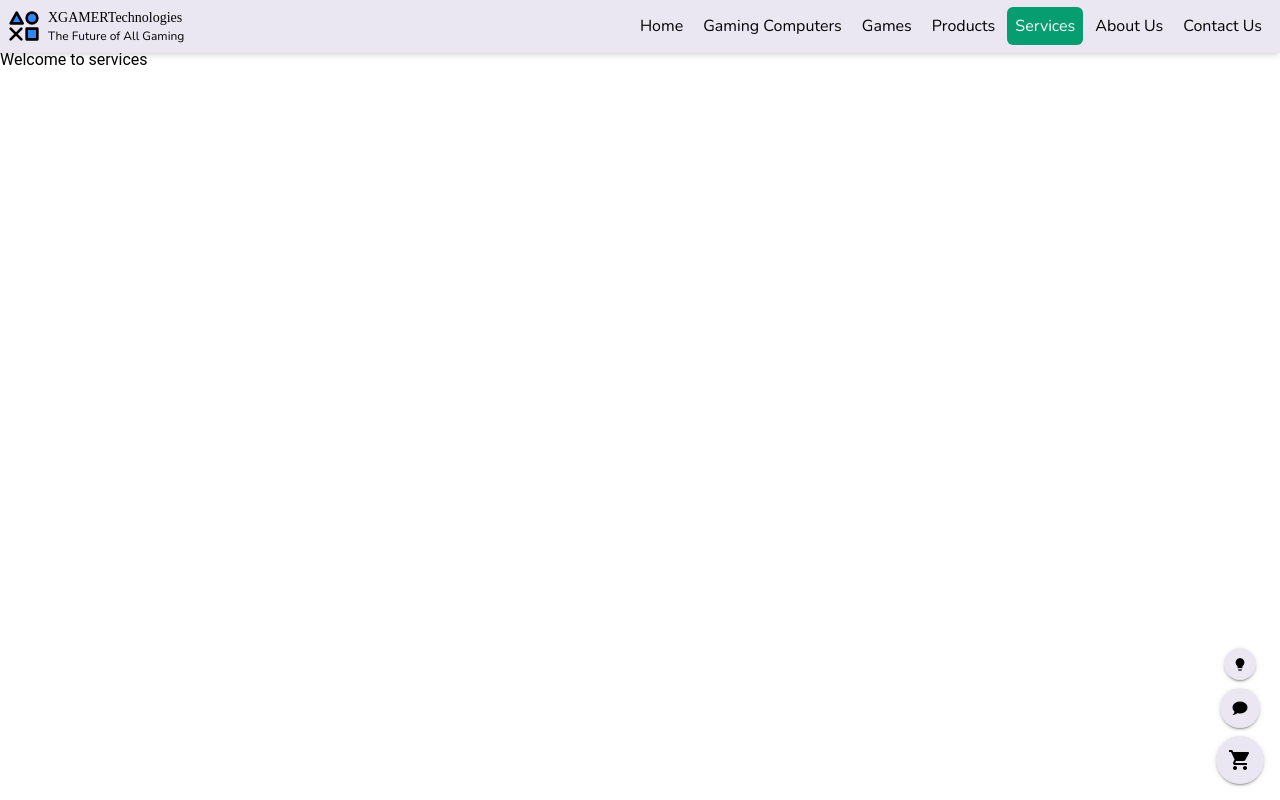
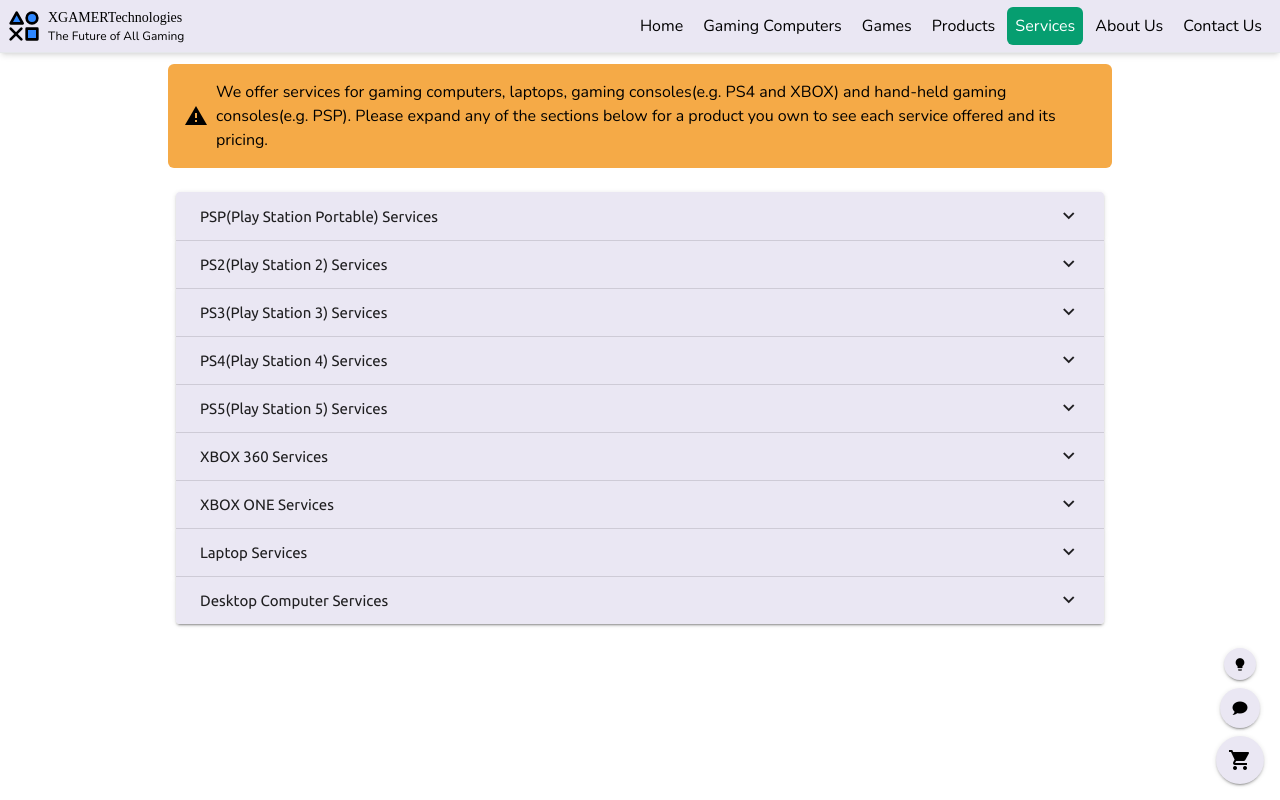
Before and after one commit to Q-T5/xgtech-rewrite, a Vue app: page /xgtech-rewrite/services in a window 1280 px wide. Built offline with nearby package versions, Linux system fonts and the light colour scheme; a web font is replaced by a local one.

Commit message:
Create basic ideology for services view

```diff
--- a/src/views/ServicesView.vue
+++ b/src/views/ServicesView.vue
@@ -1,12 +1,65 @@
 <template>
-  <h1>Welcome to services</h1>
+  <div class="w-full flex justify-center pt-2">
+    <div class="w-[75%] flex justify-center flex-col items-center">
+      <div class="flex space-x-2 bg-warning p-4 m-2 rounded-md">
+        <v-icon
+          icon="mdi-alert"
+          class="text-2xl self-center" />
+        <p class="font-nunito">
+          We offer services for gaming computers, laptops, gaming
+          consoles(e.g. PS4 and XBOX) and hand-held gaming consoles(e.g. PSP).
+          Please expand any of the sections below for a product you own to see
+          each service offered and its pricing.
+        </p>
+      </div>
+      <v-expansion-panels
+        variant="popout"
+        class="my-4 w-[75%]">
+        <v-expansion-panel
+          v-for="(service, index) in filteredServicesOffered"
+          :key="index">
+          <v-expansion-panel-title class="font-ubuntu">{{
+            service.serviceName
+          }}</v-expansion-panel-title>
+          <v-expansion-panel-text>
+            <v-table>
+              <thead>
+                <tr class="font-ubuntu">
+                  <th class="text-left">Number</th>
+                  <th class="text-left">Service</th>
+                  <th class="text-left">Component</th>
+                  <th class="text-left">Cost(Ksh)</th>
+                </tr>
+              </thead>
+              <tbody>
+                <tr
+                  class="font-nunito"
+                  v-for="(serv, index) in service.options"
+                  :key="index">
+                  <td>{{ (index += 1) }}</td>
+                  <td>{{ serv.action }}</td>
+                  <td>{{ serv.component }}</td>
+                  <td>{{ serv.cost }}</td>
+                </tr>
+              </tbody>
+            </v-table>
+          </v-expansion-panel-text>
+        </v-expansion-panel>
+      </v-expansion-panels>
+    </div>
+  </div>
 </template>
 
 <script lang="js">
+import useServicesComposable from "../composables/ServicesViewCompos.js"
 export default {
     name: "ServicesView",
     setup() {
+      const { filteredServicesOffered } = useServicesComposable();
 
+      return {
+        filteredServicesOffered
+      }
     }
 }
 </script>
```
